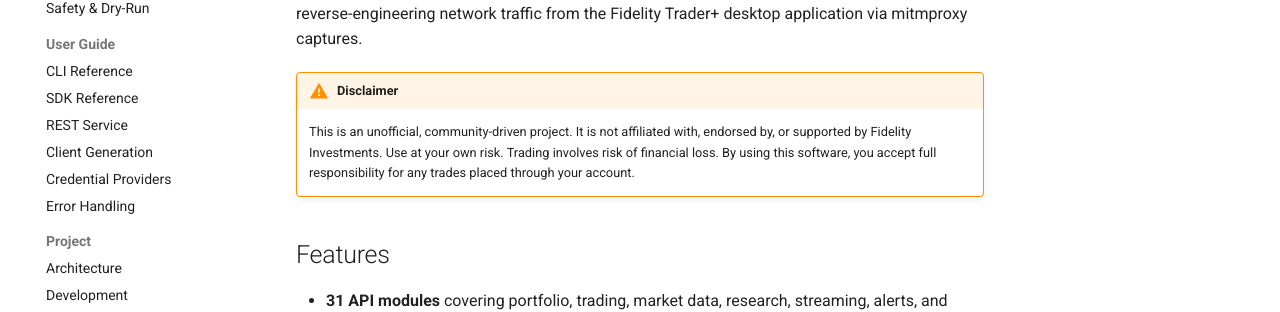
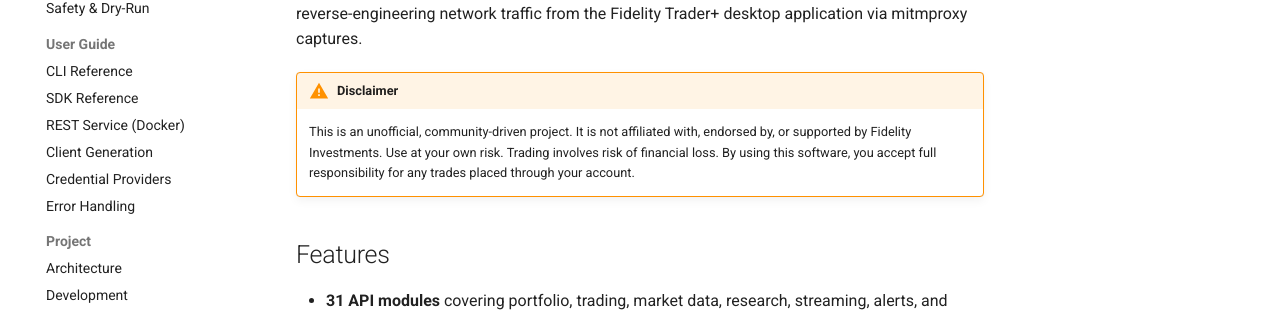
Before and after one commit to brownjosiah/fidelity-trader-api, an MkDocs documentation site: the page built from docs/site/index.md, in a window 1280 px wide. Shown: the part 246-558 px from the top of the page. Built offline with MkDocs 1.6.1 and Material for MkDocs 9.7.7, drawn with Linux system fonts in a browser that asks for light colours; comment, search, counter and statistics services are not loaded.

Commit message:
docs: rename REST Service nav to REST Service (Docker)
Co-Authored-By: Claude Opus 4.6 (1M context) <noreply@anthropic.com>

```diff
--- a/mkdocs.yml
+++ b/mkdocs.yml
@@ -58,7 +58,7 @@ nav:
   - User Guide:
       - CLI Reference: guide/cli.md
       - SDK Reference: guide/sdk.md
-      - REST Service: guide/service.md
+      - REST Service (Docker): guide/service.md
       - Client Generation: guide/client-generation.md
       - Credential Providers: guide/credentials.md
       - Error Handling: guide/errors.md
```
